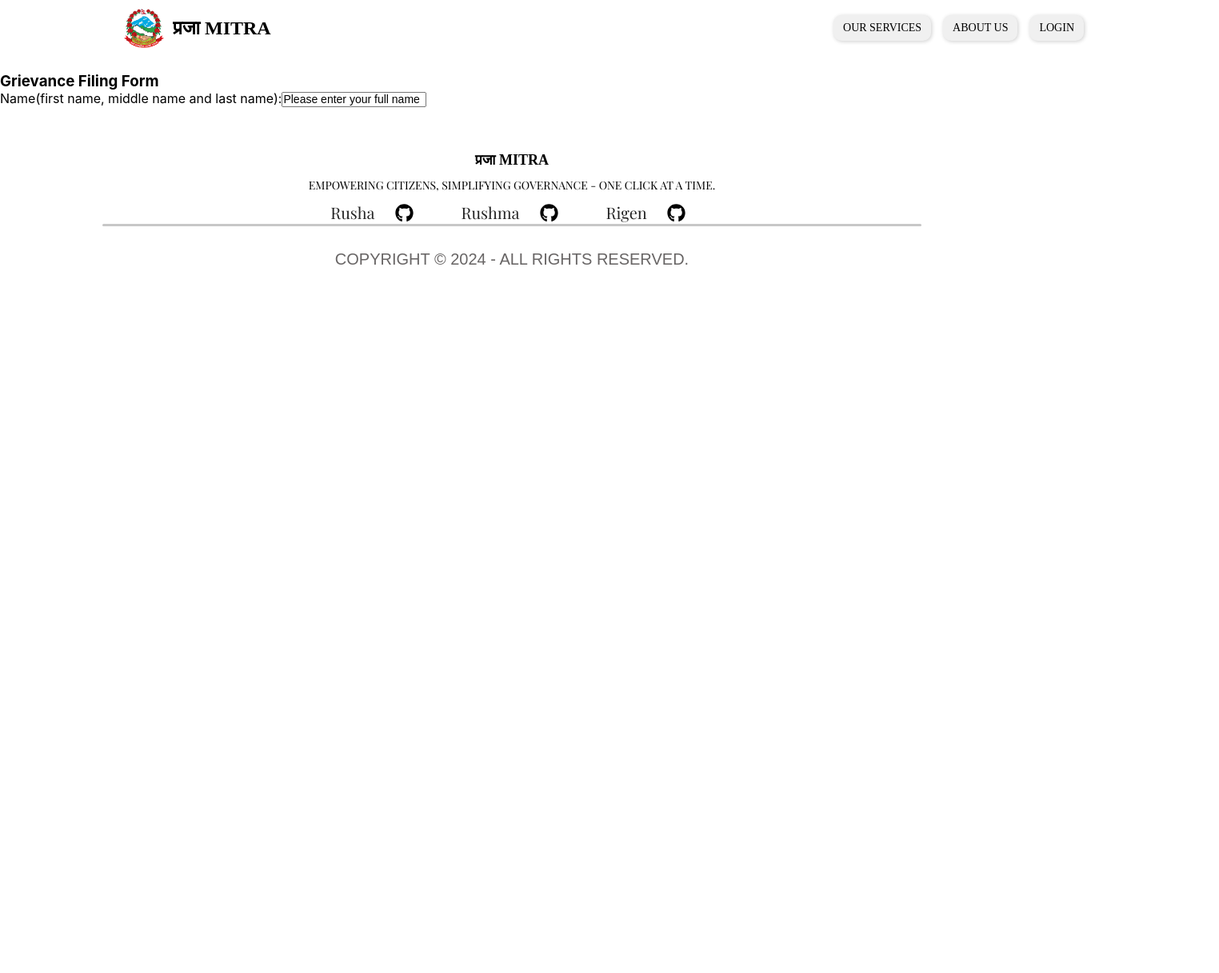
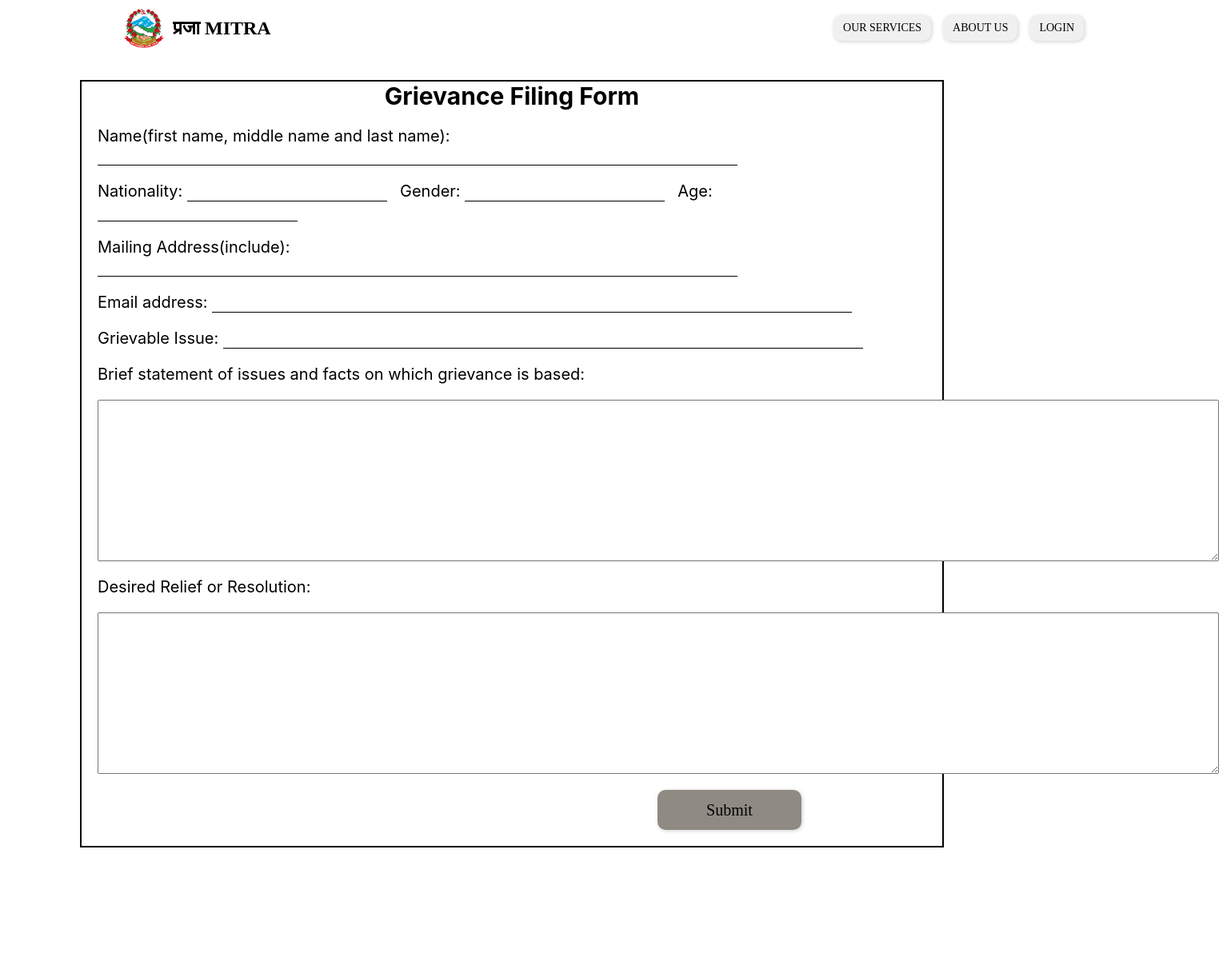
Before and after one commit to rushashrestha/PrajaMitra, a React (Create React App) app: page /grievance-filing in a window 1280 px wide. Shown: the top 1217 px of the page at 80% size, 1524 px wide, since content can reach past the window. Before the commit the page ends 800 px from the top, so only its background shows below. Built offline with nearby package versions, Linux system fonts and the light colour scheme; a web font is replaced by a local one.

Commit message:
grievance form

```diff
--- a/src/Components/Pages/GrievanceFiling/Grievance.css
+++ b/src/Components/Pages/GrievanceFiling/Grievance.css
@@ -1,4 +1,43 @@
 .grievanceFiling{
-    margin-top: 90px;
+    margin: 100px;
+    border:2px solid black;
     z-index: -1;
+    /* background-color: rgba(187, 234, 220, 0.648); */
 }
+.grievanceFiling h3{
+    font-size: 30px;
+
+}
+.form {
+    padding: 20px;
+    gap:20px;
+    display: flex;
+    flex-direction: column;
+    font-size:20px ;
+    justify-content: space-between;
+    margin-right:16px ;
+
+}
+.form input{
+    /* background-color: rgba(187, 234, 220, 0.226); */
+    margin-right:16px ;
+    font-size: 18px;
+    border: none;
+    width: 800px;
+    border-bottom: 1px solid black;
+}
+.rga input{
+     width: 250px;
+}
+#breif, #resolution{
+    height: 200px;
+    width: 1400px;
+}
+.btnSubmit{
+    font-size: 20px;
+ background-color: rgba(96, 89, 78, 0.7);
+    height: 50px;
+    margin-left: 700px;
+    width: 180px;
+    align-items: center;
+}
--- a/src/Components/Pages/GrievanceFiling/GrievanceFiling.jsx
+++ b/src/Components/Pages/GrievanceFiling/GrievanceFiling.jsx
@@ -3,12 +3,28 @@ import './Grievance.css'
 const GrievanceFiling = () => {
   return (
     <div className="grievanceFiling">
-      <h3>Grievance Filing Form</h3>
+      <h3 style={{textAlign:'center'}}>Grievance Filing Form</h3>
       <form action="">
-        <label htmlFor="gName">Name(first name, middle name and last name):</label>
-        <input type="text" name="gName" id="gName" placeholder="Please enter your full name"/>
+      <div className="form">
+        <label htmlFor="gName">Name(first name, middle name and last name):<input type="text" name="gName" id="gName" /></label>
+
+        <div className="rga">
+        <label htmlFor="Nationality">Nationality: <input id="race" type="text" /></label>
+        <label htmlFor="Gender">Gender: <input type="text" id="gGender" /></label>
+        <label htmlFor="Age">Age: <input type="number" id="age"/></label>
+        </div>
+
+        <label htmlFor="MailingAddress">Mailing Address(include): <input type="text" id="mailingAddress"/></label>
+        <label htmlFor="gEmail">Email address: <input type="text" /></label>
+
+        <label htmlFor="issues">Grievable Issue: <input type="text" id="issues" /></label>
+
+        <label htmlFor="breif">Brief statement of issues and facts on which grievance is based: </label><textarea name="brief" id="breif"></textarea>
+        <label htmlFor="resolution">Desired Relief or Resolution:</label>
+        <textarea name="resolution" id="resolution"></textarea>
+        <button className="btnSubmit">Submit</button>
+      </div>
       </form>
-      {/* Add your bill payment functionality here */}
     </div>
   );
 };
```
